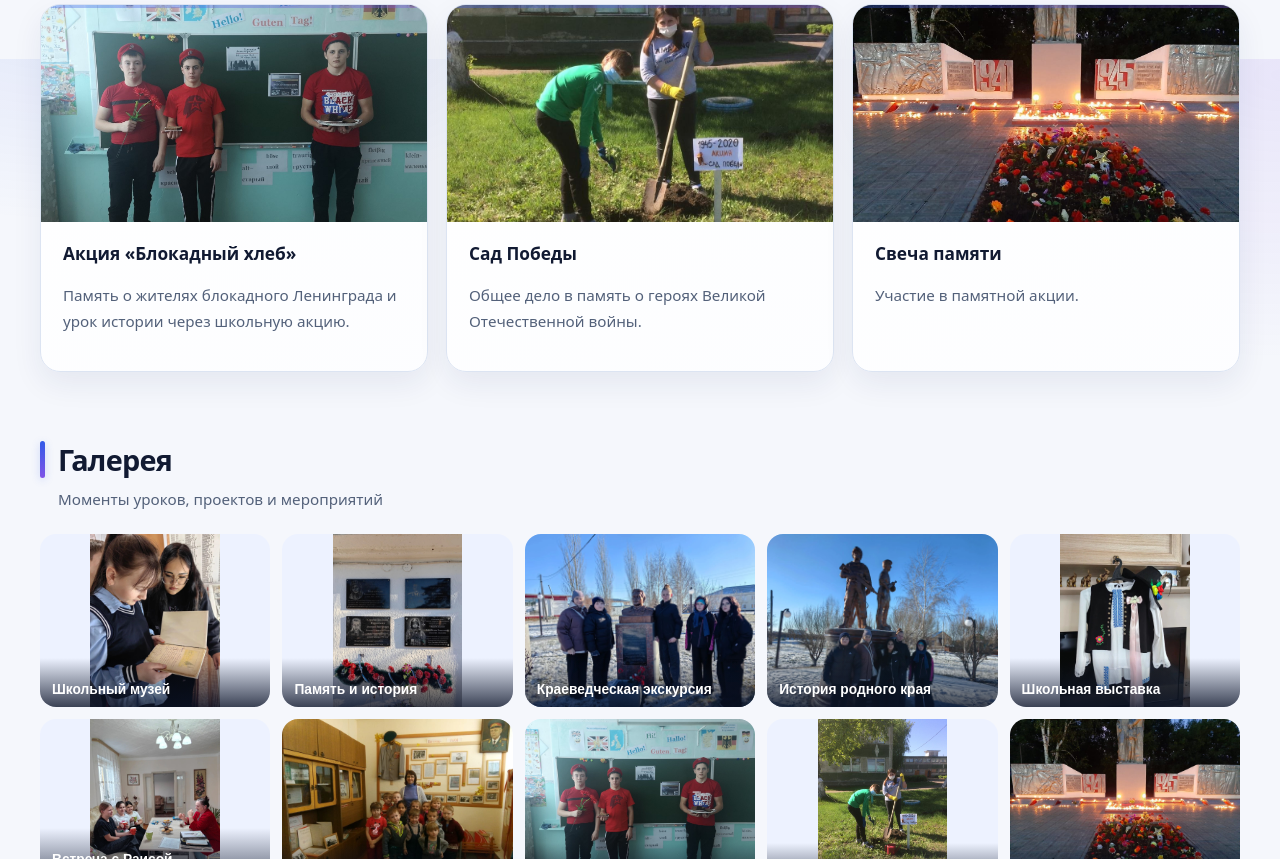
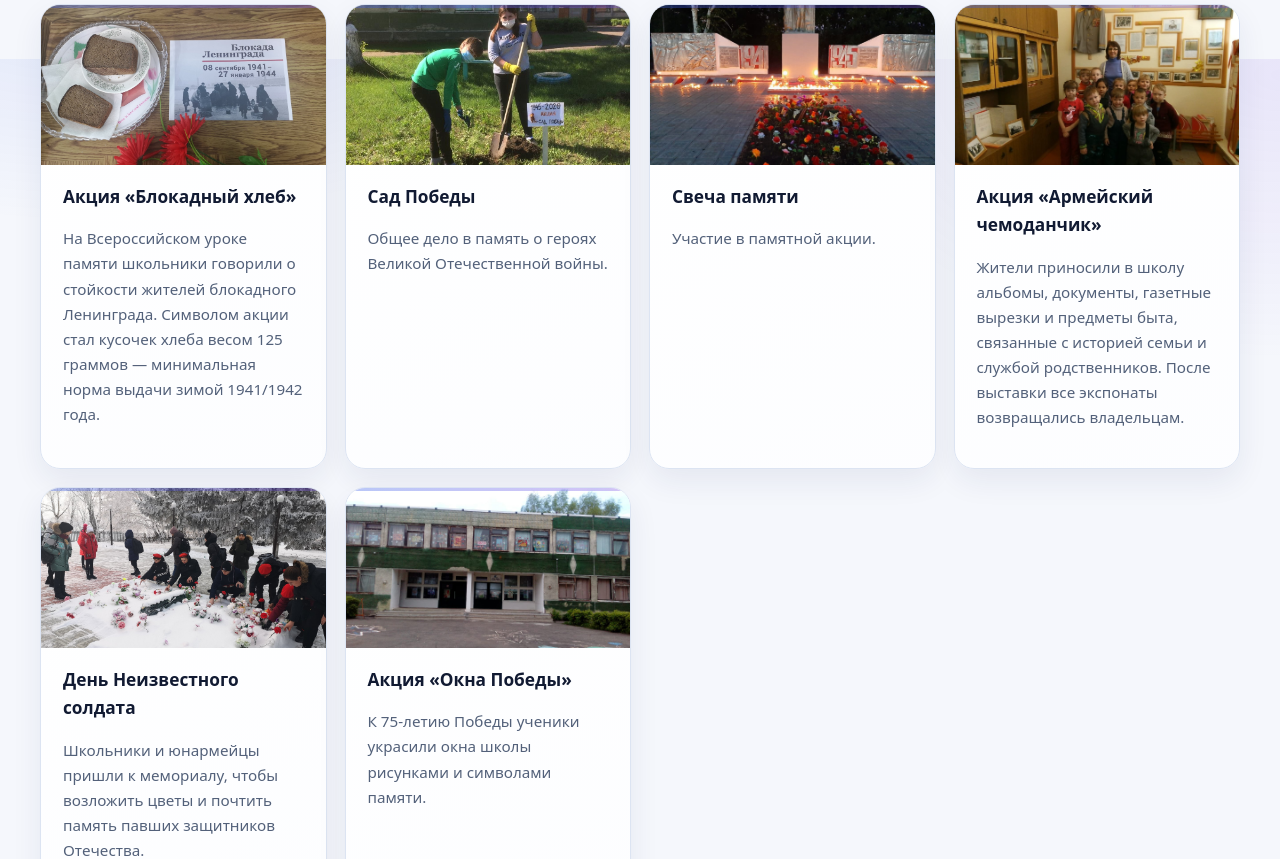
Before and after one commit to AlekseevaT/-, a plain HTML site: page index.html in a window 1280 px wide. Shown: the part 11141-12000 px from the top of the page. Drawn offline with Linux system fonts and the light colour scheme.

Commit message:
Add descriptions for archive events

```diff
--- a/index.html
+++ b/index.html
@@ -817,8 +817,8 @@ footer .wrap{display:flex; flex-wrap:wrap; gap:16px; justify-content:space-betwe
 
 
       <article class="card project-card">
-        <img src="photo/gallery-project.jpg" alt="Школьники участвуют в акции «Блокадный хлеб»" loading="lazy">
-        <div class="project-card-body"><h3>Акция «Блокадный хлеб»</h3><p class="muted">Память о жителях блокадного Ленинграда и урок истории через школьную акцию.</p></div>
+        <img src="photo/archive-highlights/blockade-bread-2021.jpg" alt="Символическая порция хлеба и материалы к годовщине блокады Ленинграда" loading="lazy">
+        <div class="project-card-body"><h3>Акция «Блокадный хлеб»</h3><p class="muted">На Всероссийском уроке памяти школьники говорили о стойкости жителей блокадного Ленинграда. Символом акции стал кусочек хлеба весом 125 граммов — минимальная норма выдачи зимой 1941/1942 года.</p></div>
       </article>
       <article class="card project-card">
         <img src="photo/gallery-garden-of-victory.jpg" alt="Школьники участвуют в акции «Сад Победы»" loading="lazy">
@@ -827,6 +827,18 @@ footer .wrap{display:flex; flex-wrap:wrap; gap:16px; justify-content:space-betwe
       <article class="card project-card">
         <img src="photo/gallery-candle-of-memory.jpg" alt="Участие школьного сообщества в акции «Свеча памяти»" loading="lazy">
         <div class="project-card-body"><h3>Свеча памяти</h3><p class="muted">Участие в памятной акции.</p></div>
+      </article>
+      <article class="card project-card">
+        <img src="photo/archive-highlights/army-suitcase.jpg" alt="Ученики на выставке предметов, связанных с военной службой и семейной историей" loading="lazy">
+        <div class="project-card-body"><h3>Акция «Армейский чемоданчик»</h3><p class="muted">Жители приносили в школу альбомы, документы, газетные вырезки и предметы быта, связанные с историей семьи и службой родственников. После выставки все экспонаты возвращались владельцам.</p></div>
+      </article>
+      <article class="card project-card">
+        <img src="photo/archive-highlights/memorial-flowers-2020.jpg" alt="Школьники возлагают цветы к мемориалу в День Неизвестного солдата" loading="lazy">
+        <div class="project-card-body"><h3>День Неизвестного солдата</h3><p class="muted">Школьники и юнармейцы пришли к мемориалу, чтобы возложить цветы и почтить память павших защитников Отечества.</p></div>
+      </article>
+      <article class="card project-card">
+        <img src="photo/archive-highlights/victory-windows-2020.jpg" alt="Окна школы украшены к 75-летию Победы" loading="lazy">
+        <div class="project-card-body"><h3>Акция «Окна Победы»</h3><p class="muted">К 75-летию Победы ученики украсили окна школы рисунками и символами памяти.</p></div>
       </article>
     </div>
   </section>
@@ -853,6 +865,7 @@ footer .wrap{display:flex; flex-wrap:wrap; gap:16px; justify-content:space-betwe
       <button data-src="photo/archive-highlights/blockade-bread-2021.jpg"><img src="photo/archive-highlights/blockade-bread-2021.jpg" alt="Символическая порция хлеба и материалы к годовщине блокады Ленинграда" loading="lazy"><span>Память о блокаде Ленинграда</span></button>
       <button data-src="photo/archive-highlights/memorial-flowers-2020.jpg"><img src="photo/archive-highlights/memorial-flowers-2020.jpg" alt="Школьники возлагают цветы к мемориалу зимой" loading="lazy"><span>У мемориала</span></button>
       <button data-src="photo/archive-highlights/victory-windows-2020.jpg"><img src="photo/archive-highlights/victory-windows-2020.jpg" alt="Школьный корпус, украшенный к 75-летию Победы" loading="lazy"><span>Окна Победы</span></button>
+      <button data-src="photo/archive-highlights/army-suitcase.jpg"><img src="photo/archive-highlights/army-suitcase.jpg" alt="Ученики на выставке предметов, связанных с военной службой и семейной историей" loading="lazy"><span>Армейский чемоданчик</span></button>
       <button data-src="photo/gallery-2026/yunarmiya-award.jpg"><img src="photo/gallery-2026/yunarmiya-award.jpg" alt="Участник «Юнармии» с дипломом конкурса «Герои снежных рубежей»" loading="lazy"><span>«Герои снежных рубежей»</span></button>
       <button data-src="photo/gallery-2026/community-cleanup-1.jpg"><img src="photo/gallery-2026/community-cleanup-1.jpg" alt="Школьники участвуют в уборке территории" loading="lazy"><span>Добрые дела вместе</span></button>
       <button data-src="photo/gallery-2026/community-cleanup-2.jpg"><img src="photo/gallery-2026/community-cleanup-2.jpg" alt="Ребята собирают опавшую листву во время уборки" loading="lazy"><span>На субботнике</span></button>
```
Also changed, not shown: photo/archive-highlights/army-suitcase.jpg (added).
